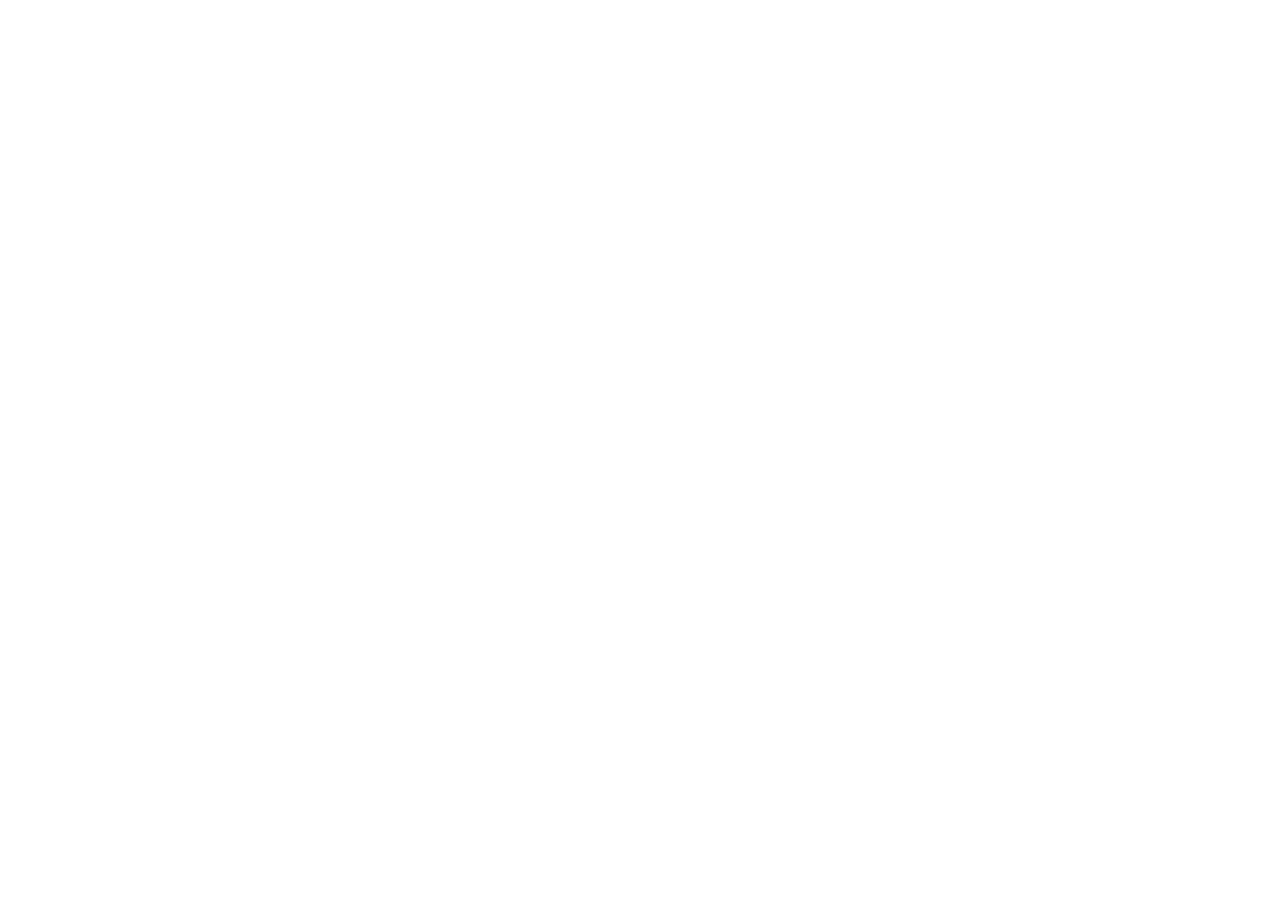
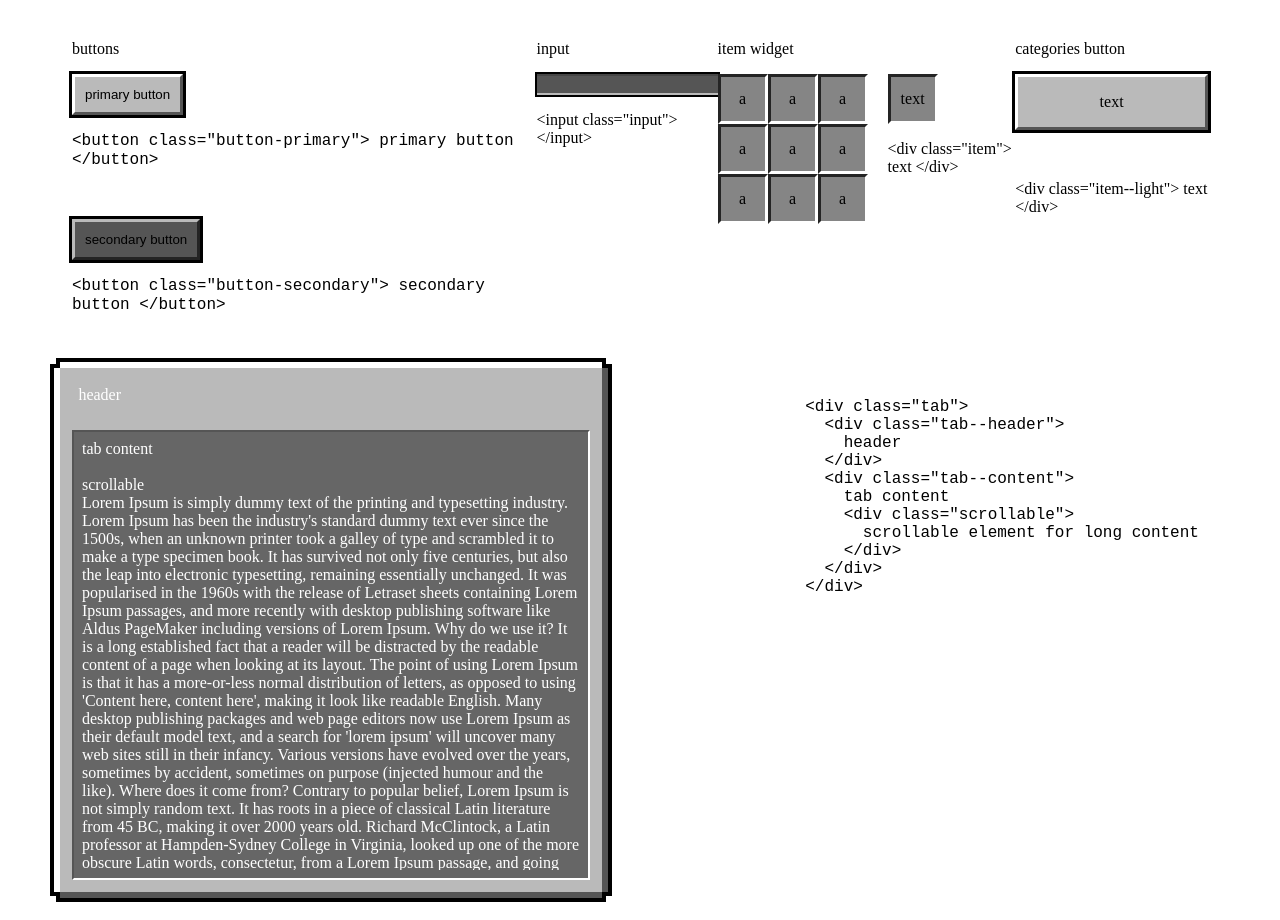
Before and after one commit to Kndgy/minecraft-css, a plain HTML site: page index.html in a window 1280 px wide. Before the commit the page ends 800 px from the top, so only its background shows below. Drawn offline with Linux system fonts and the light colour scheme.

Commit message:
add homepage for some documentations

```diff
--- a/global.css
+++ b/global.css
@@ -130,14 +130,12 @@
   background-color: #dfdfdf;
 }
 
-
 .tab{
   display: flex;
   flex-direction: column;
   height: 100%;
   width: 100%;
   color: white;
-  text-align: center;
   box-shadow:
   0px 0px 0 12px #bababa,
   6px 0px 0 12px #555555,
@@ -148,20 +146,25 @@
   0px -6px 0 16px black,
   6px 0px 0 16px black,
   0px 6px 0 16px black;
+  box-sizing: border-box;
 }
 
 .tab--header{
   width: 100%;
+  height: 10%;
   background-color: #bababa;
   padding: 0.4rem;
   box-sizing: border-box;
+  display: flex;
 }
 
 .tab--content{
   padding: 0.5rem;
   box-sizing: border-box;
+  display: flex;
+  flex-direction: column;
   width: 100%;
-  height: 100%;
+  height: 90%;
   background-color: rgba(0, 0, 0, 0.6);
   border-top: 2px solid #555555;
   border-left: 2px solid #555555;
--- /dev/null
+++ b/index.css
@@ -0,0 +1,52 @@
+:root{
+  font-size: 16px;
+  padding: 2rem 4rem;
+}
+
+pre{
+  margin: 0;
+  display: flex;
+  padding: 0;
+}
+
+.section-first{
+  display: flex;
+  flex-direction: row;
+  justify-content: space-between;
+}
+
+.buttons{
+  display: flex;
+  flex-direction: column;
+  gap: 50px;
+}
+
+.item-parent{
+  display: grid;
+  grid-template-columns: auto auto auto;
+  height: max-content;
+}
+
+.item-section {
+  display: flex;
+  flex-direction: row;
+  gap: 20px;
+}
+
+.recipe{
+  height: 50px;
+  width: 50px;
+}
+
+.section-second{
+  padding-top: 50px;
+  height: 500px;
+  display: flex;
+  gap: 100px;
+  flex-direction: row;
+  justify-content: space-between;
+}
+
+.tab-code{
+  width: 100%;
+}
--- a/index.html
+++ b/index.html
@@ -0,0 +1,132 @@
+<!DOCTYPE html>
+<html lang="en">
+  <head>
+    <meta charset="UTF-8" />
+    <meta name="viewport" content="width=device-width, initial-scale=1.0" />
+    <title>plain-mc-css</title>
+    <link rel="stylesheet" href="global.css"/>
+    <link rel="stylesheet" href="index.css"/>
+  </head>
+  <body>
+
+    <div class="section-first">
+      <div>
+        buttons
+        </p>
+        <div class="buttons">
+          <div>
+            <button class="button-primary"> primary button </button>
+            </p>
+              <code>
+                &lt;button class="button-primary"&gt; primary button &lt;/button&gt;
+              </code>
+          </div>
+          <div>
+          <button class="button-secondary"> secondary button</button>
+          </p>
+          <code>
+            &lt;button class="button-secondary"&gt; secondary button &lt;/button&gt;
+          </code>
+          </div>
+        </div>
+        </p>
+      </div>
+      <div>
+        input
+        </p>
+        <input class="input">
+        </p>
+        &lt;input class="input"&gt; &lt;/input&gt;
+      </div>
+      <div>
+        item widget
+        </p>
+        <div class="item-section">
+          <div class="item-parent">
+            <div class="item recipe">a</div> <div class="item recipe">a</div> <div class="item recipe">a</div>
+            <div class="item recipe">a</div> <div class="item recipe">a</div> <div class="item recipe">a</div>
+            <div class="item recipe">a</div> <div class="item recipe">a</div> <div class="item recipe">a</div>
+          </div>
+          <div>
+            <div class="item recipe">text</div>
+            </p>
+            &lt;div class="item"&gt; text &lt;/div&gt;
+          </div>
+        </div>
+      </div>
+      <div>
+        categories button
+        </p>
+        <div class="buttons">
+          <div class="item--light">text</div>
+          &lt;div class="item--light"&gt; text &lt;/div&gt;
+        </div>
+      </div>
+    </div>
+    <div class="section-second">
+      <div class="tab">
+        <div class="tab--header">header</div>
+        <div class="tab--content">
+          tab content <br/><br/>
+          scrollable
+          <div class="scrollable">
+            Lorem Ipsum is simply dummy text of the printing and typesetting industry. Lorem Ipsum has been the industry's standard dummy text ever since the 1500s, when an unknown printer took a galley of type and scrambled it to make a type specimen book. It has survived not only five centuries, but also the leap into electronic typesetting, remaining essentially unchanged. It was popularised in the 1960s with the release of Letraset sheets containing Lorem Ipsum passages, and more recently with desktop publishing software like Aldus PageMaker including versions of Lorem Ipsum.
+
+            Why do we use it?
+            It is a long established fact that a reader will be distracted by the readable content of a page when looking at its layout. The point of using Lorem Ipsum is that it has a more-or-less normal distribution of letters, as opposed to using 'Content here, content here', making it look like readable English. Many desktop publishing packages and web page editors now use Lorem Ipsum as their default model text, and a search for 'lorem ipsum' will uncover many web sites still in their infancy. Various versions have evolved over the years, sometimes by accident, sometimes on purpose (injected humour and the like).
+
+
+            Where does it come from?
+            Contrary to popular belief, Lorem Ipsum is not simply random text. It has roots in a piece of classical Latin literature from 45 BC, making it over 2000 years old. Richard McClintock, a Latin professor at Hampden-Sydney College in Virginia, looked up one of the more obscure Latin words, consectetur, from a Lorem Ipsum passage, and going through the cites of the word in classical literature, discovered the undoubtable source. Lorem Ipsum comes from sections 1.10.32 and 1.10.33 of "de Finibus Bonorum et Malorum" (The Extremes of Good and Evil) by Cicero, written in 45 BC. This book is a treatise on the theory of ethics, very popular during the Renaissance. The first line of Lorem Ipsum, "Lorem ipsum dolor sit amet..", comes from a line in section 1.10.32.
+
+            The standard chunk of Lorem Ipsum used since the 1500s is reproduced below for those interested. Sections 1.10.32 and 1.10.33 from "de Finibus Bonorum et Malorum" by Cicero are also reproduced in their exact original form, accompanied by English versions from the 1914 translation by H. Rackham.
+
+            Where can I get some?
+            Lorem Ipsum is simply dummy text of the printing and typesetting industry. Lorem Ipsum has been the industry's standard dummy text ever since the 1500s, when an unknown printer took a galley of type and scrambled it to make a type specimen book. It has survived not only five centuries, but also the leap into electronic typesetting, remaining essentially unchanged. It was popularised in the 1960s with the release of Letraset sheets containing Lorem Ipsum passages, and more recently with desktop publishing software like Aldus PageMaker including versions of Lorem Ipsum.
+
+            Why do we use it?
+            It is a long established fact that a reader will be distracted by the readable content of a page when looking at its layout. The point of using Lorem Ipsum is that it has a more-or-less normal distribution of letters, as opposed to using 'Content here, content here', making it look like readable English. Many desktop publishing packages and web page editors now use Lorem Ipsum as their default model text, and a search for 'lorem ipsum' will uncover many web sites still in their infancy. Various versions have evolved over the years, sometimes by accident, sometimes on purpose (injected humour and the like).
+
+
+            Where does it come from?
+            Contrary to popular belief, Lorem Ipsum is not simply random text. It has roots in a piece of classical Latin literature from 45 BC, making it over 2000 years old. Richard McClintock, a Latin professor at Hampden-Sydney College in Virginia, looked up one of the more obscure Latin words, consectetur, from a Lorem Ipsum passage, and going through the cites of the word in classical literature, discovered the undoubtable source. Lorem Ipsum comes from sections 1.10.32 and 1.10.33 of "de Finibus Bonorum et Malorum" (The Extremes of Good and Evil) by Cicero, written in 45 BC. This book is a treatise on the theory of ethics, very popular during the Renaissance. The first line of Lorem Ipsum, "Lorem ipsum dolor sit amet..", comes from a line in section 1.10.32.
+
+            The standard chunk of Lorem Ipsum used since the 1500s is reproduced below for those interested. Sections 1.10.32 and 1.10.33 from "de Finibus Bonorum et Malorum" by Cicero are also reproduced in their exact original form, accompanied by English versions from the 1914 translation by H. Rackham.
+
+            Where can I get some?
+            Lorem Ipsum is simply dummy text of the printing and typesetting industry. Lorem Ipsum has been the industry's standard dummy text ever since the 1500s, when an unknown printer took a galley of type and scrambled it to make a type specimen book. It has survived not only five centuries, but also the leap into electronic typesetting, remaining essentially unchanged. It was popularised in the 1960s with the release of Letraset sheets containing Lorem Ipsum passages, and more recently with desktop publishing software like Aldus PageMaker including versions of Lorem Ipsum.
+
+            Why do we use it?
+            It is a long established fact that a reader will be distracted by the readable content of a page when looking at its layout. The point of using Lorem Ipsum is that it has a more-or-less normal distribution of letters, as opposed to using 'Content here, content here', making it look like readable English. Many desktop publishing packages and web page editors now use Lorem Ipsum as their default model text, and a search for 'lorem ipsum' will uncover many web sites still in their infancy. Various versions have evolved over the years, sometimes by accident, sometimes on purpose (injected humour and the like).
+
+
+            Where does it come from?
+            Contrary to popular belief, Lorem Ipsum is not simply random text. It has roots in a piece of classical Latin literature from 45 BC, making it over 2000 years old. Richard McClintock, a Latin professor at Hampden-Sydney College in Virginia, looked up one of the more obscure Latin words, consectetur, from a Lorem Ipsum passage, and going through the cites of the word in classical literature, discovered the undoubtable source. Lorem Ipsum comes from sections 1.10.32 and 1.10.33 of "de Finibus Bonorum et Malorum" (The Extremes of Good and Evil) by Cicero, written in 45 BC. This book is a treatise on the theory of ethics, very popular during the Renaissance. The first line of Lorem Ipsum, "Lorem ipsum dolor sit amet..", comes from a line in section 1.10.32.
+
+            The standard chunk of Lorem Ipsum used since the 1500s is reproduced below for those interested. Sections 1.10.32 and 1.10.33 from "de Finibus Bonorum et Malorum" by Cicero are also reproduced in their exact original form, accompanied by English versions from the 1914 translation by H. Rackham.
+
+            Where can I get some?
+            There are many variations of passages of Lorem Ipsum available, but the majority have suffered alteration in some form, by injected humour, or randomised words which don't look even slightly believable. If you are going to use a passage of Lorem Ipsum, you need to be sure there isn't anything embarrassing hidden in the middle of text. All the Lorem Ipsum generators on the Internet tend to repeat predefined chunks as necessary, making this the first true generator on the Internet. It uses a dictionary of over 200 Latin words, combined with a handful of model sentence structures, to generate Lorem Ipsum which looks reasonable. The generated Lorem Ipsum is therefore always free from repetition, injected humour, or non-characteristic words etc.
+          </div>
+        </div>
+      </div>
+      <div class="tab-code">
+        <pre>
+          <code>
+            &lt;div class="tab"&gt;
+              &lt;div class="tab--header"&gt;
+                header
+              &lt;/div&gt;
+              &lt;div class="tab--content"&gt;
+                tab content
+                &lt;div class="scrollable"&gt;
+                  scrollable element for long content
+                &lt;/div&gt;
+              &lt;/div&gt;
+            &lt;/div&gt;
+          </code>
+        </pre>
+      </div>
+    </div>
+  </body>
+</html>
```
